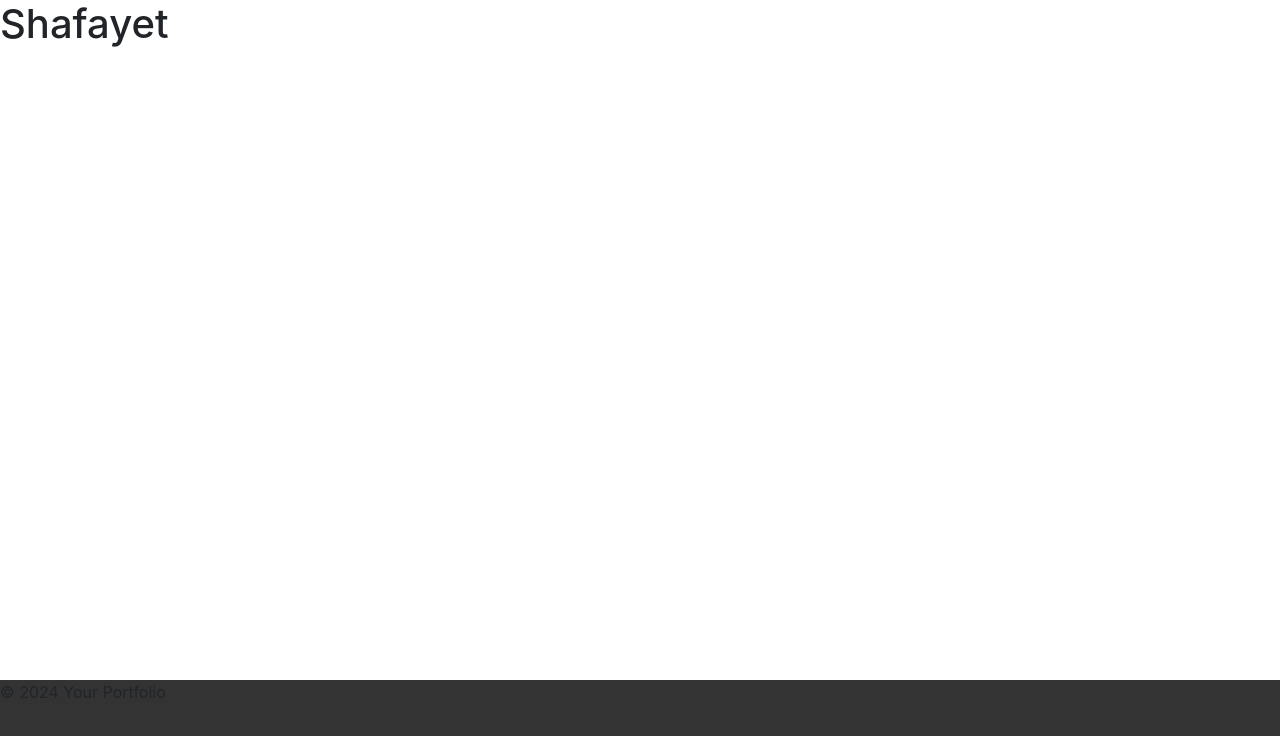
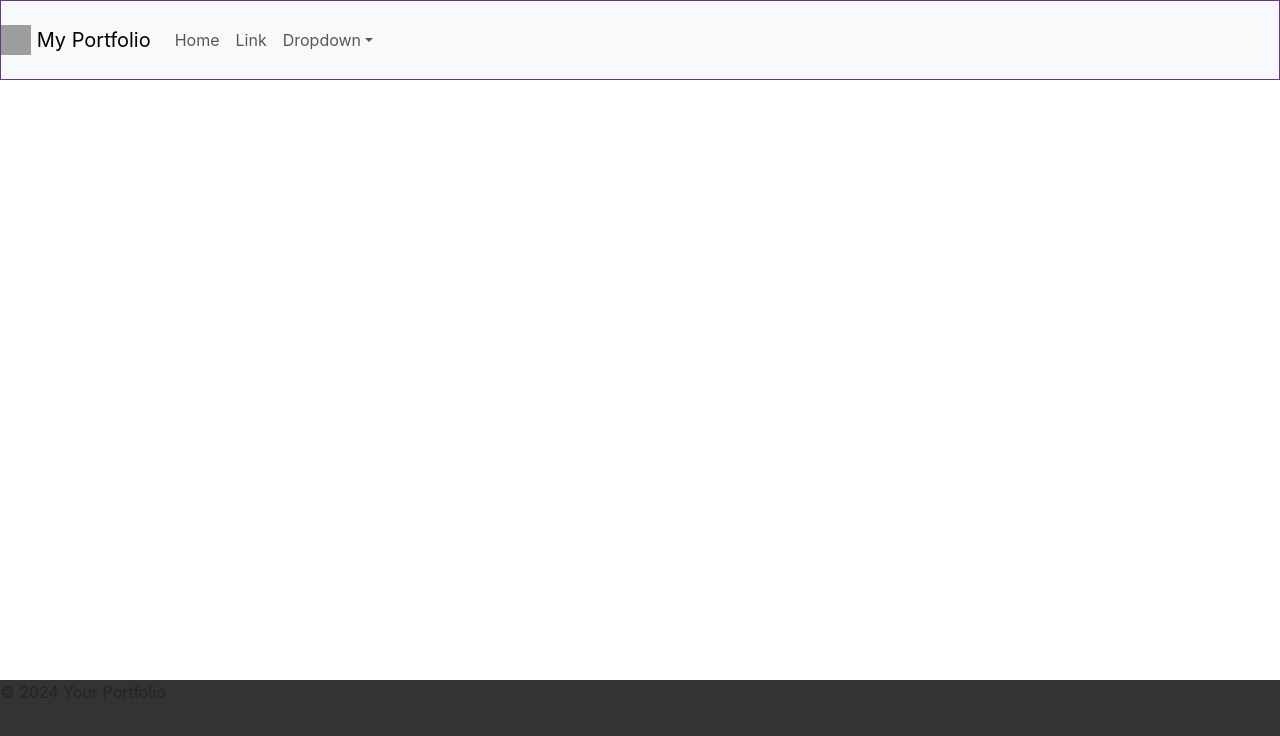
Before and after one commit to HussainShafayet/myportfolio, a React (Create React App) app: page / in a window 1280 px wide. Shown: the top 736 px of the page. Built offline with nearby package versions, Linux system fonts and the light colour scheme; grey boxes are pictures that could not be loaded.

Commit message:
navbar and header added but not complete

```diff
--- a/package.json
+++ b/package.json
@@ -8,6 +8,7 @@
     "@testing-library/user-event": "^13.5.0",
     "bootstrap": "^5.3.2",
     "react": "^18.2.0",
+    "react-bootstrap": "^2.9.2",
     "react-dom": "^18.2.0",
     "react-scripts": "^5.0.1",
     "web-vitals": "^2.1.4"
--- a/src/App.module.css
+++ b/src/App.module.css
@@ -11,6 +11,7 @@
 
   header {
     grid-area: header;
+    border: 1px solid rebeccapurple;
   }
 
   main {
--- a/src/components/header/Header.js
+++ b/src/components/header/Header.js
@@ -1,13 +1,20 @@
 // Header.js
 import React from 'react';
+import styles from './Header.module.css'
+import NavBar from '../header/Navbar';
 
 const Header = () => {
   return (
     <header>
-      <h1>Shafayet</h1>
-      <nav>
-        {/* Add navigation links if needed */}
-      </nav>
+    {/*<div className={styles.headerContainer}>
+      <div className={styles.headerContent}>
+        <h1>Welcome to Your Portfolio</h1>
+      </div>
+    </div>*/}
+     {/* Navbar */}
+     <div className='sticky-top h-100'>
+        <NavBar />
+      </div>
     </header>
   );
 };
--- /dev/null
+++ b/src/components/header/Header.module.css
@@ -0,0 +1,18 @@
+
+/* Header.css */
+.headerContainer {
+    background: url('https://images.freeimages.com/images/large-previews/82a/frog-on-chain-link-fence-1560508.jpg') center/cover no-repeat;
+    color: white;
+    text-align: center;
+    /*padding: 100px 0; Adjust the padding as needed*/
+  }
+
+  .headerContent {
+    background: rgba(0, 0, 0, 0.7); /* Add an overlay to improve text readability */
+    padding: 20px;
+  }
+
+  .headerContent h1 {
+    font-size: 36px;
+    margin-bottom: 0;
+  }
--- /dev/null
+++ b/src/components/header/Navbar.js
@@ -0,0 +1,41 @@
+import React from 'react';
+import Nav from 'react-bootstrap/Nav';
+import Navbar from 'react-bootstrap/Navbar';
+import NavDropdown from 'react-bootstrap/NavDropdown';
+
+export default function NavBar() {
+  return (
+    <>
+        <Navbar expand="lg" className="bg-body-tertiary h-100" sticky="top">
+        <Navbar.Brand href="#home">
+            <img
+              alt="logo"
+              src="/img/logo.svg"
+              width="30"
+              height="30"
+              className="d-inline-block align-top"
+            />{' '}
+            My Portfolio
+          </Navbar.Brand>
+            <Navbar.Toggle aria-controls="basic-navbar-nav" />
+            <Navbar.Collapse id="basic-navbar-nav">
+            <Nav className="me-auto">
+                <Nav.Link href="#home">Home</Nav.Link>
+                <Nav.Link href="#link">Link</Nav.Link>
+                <NavDropdown title="Dropdown" id="basic-nav-dropdown">
+                <NavDropdown.Item href="#action/3.1">Action</NavDropdown.Item>
+                <NavDropdown.Item href="#action/3.2">
+                    Another action
+                </NavDropdown.Item>
+                <NavDropdown.Item href="#action/3.3">Something</NavDropdown.Item>
+                <NavDropdown.Divider />
+                <NavDropdown.Item href="#action/3.4">
+                    Separated link
+                </NavDropdown.Item>
+                </NavDropdown>
+            </Nav>
+            </Navbar.Collapse>
+        </Navbar>
+    </>
+  )
+}
```
Also changed, not shown: src/components/header/Navbar.module.css (added), 1 other file (tests, documents, lock files or other folders).
